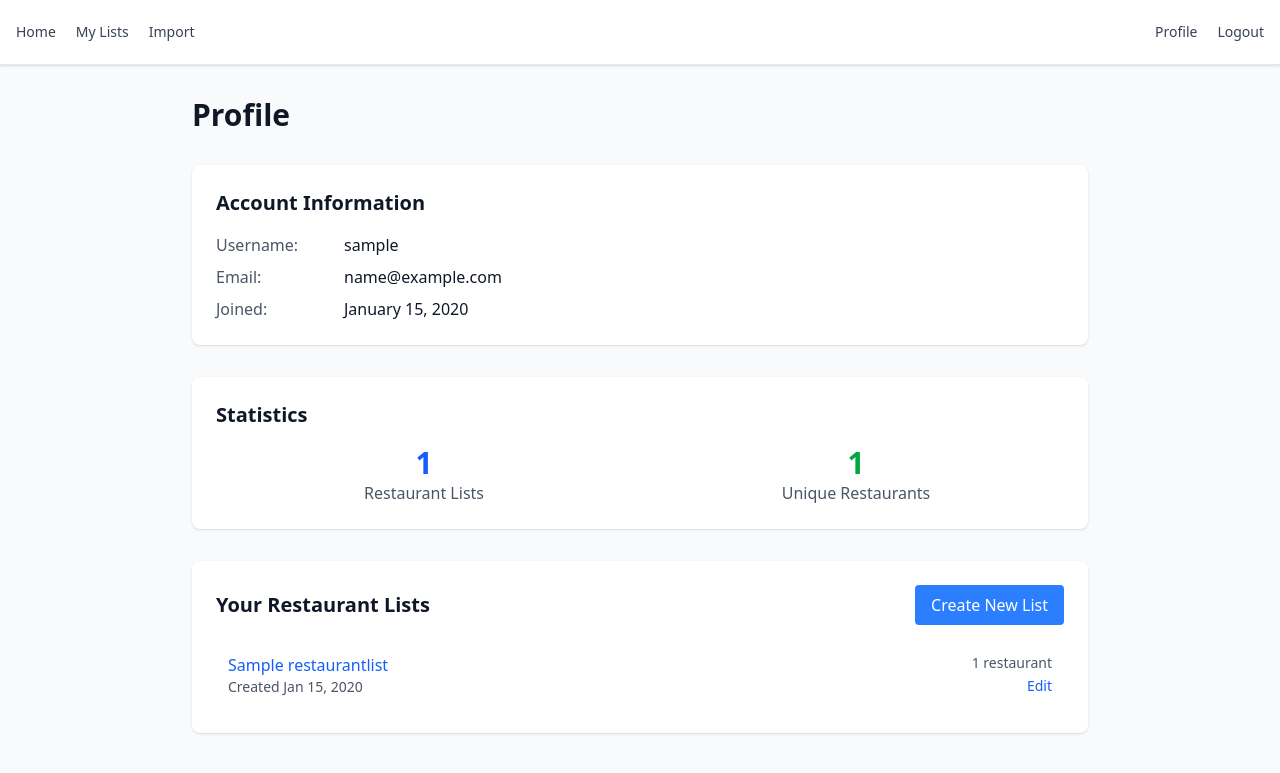
After one commit to leifmetcalf/munch-claude, a Django app: page /profile/ in a window 1280 px wide. The commit adds this page. Shown: the top 773 px of the page. Run offline with Django 5.2, Linux system fonts and the light colour scheme; a user stored in the database is signed in; tables that the repository leaves empty hold one stand-in row (values such as "Sample post"); style sheets or scripts are compiled from the project's sources.

Commit message:
Add user profile view
- Create profile view showing user info, statistics, and restaurant lists
- Add profile template with account details and list management
- Add profile URL pattern and navigation link for authenticated users

🤖 Generated with [Claude Code](https://claude.ai/code)

Co-Authored-By: Claude <noreply@anthropic.com>

```diff
--- a/lists/templates/base.html
+++ b/lists/templates/base.html
@@ -23,6 +23,7 @@
 
                 <div class="flex items-center space-x-1">
                     {% if user.is_authenticated %}
+                        <a href="{% url 'profile' %}" class="text-gray-700 hover:text-gray-900 px-2 py-2 rounded-md text-sm font-medium">Profile</a>
                         <form method="post" action="{% url 'logout' %}" class="inline">
                             {% csrf_token %}
                             <button type="submit" class="text-gray-700 hover:text-gray-900 px-2 py-2 rounded-md text-sm font-medium">Logout</button>
--- /dev/null
+++ b/lists/templates/lists/profile.html
@@ -0,0 +1,75 @@
+{% extends 'base.html' %}
+
+{% block content %}
+<div class="max-w-4xl mx-auto">
+    <h1 class="text-3xl font-bold text-gray-900 mb-8">Profile</h1>
+
+    <div class="bg-white rounded-lg shadow p-6 mb-8">
+        <h2 class="text-xl font-semibold mb-4">Account Information</h2>
+        <dl class="space-y-2">
+            <div class="flex">
+                <dt class="font-medium text-gray-600 w-32">Username:</dt>
+                <dd class="text-gray-900">{{ user.username }}</dd>
+            </div>
+            <div class="flex">
+                <dt class="font-medium text-gray-600 w-32">Email:</dt>
+                <dd class="text-gray-900">{{ user.email|default:"Not set" }}</dd>
+            </div>
+            <div class="flex">
+                <dt class="font-medium text-gray-600 w-32">Joined:</dt>
+                <dd class="text-gray-900">{{ user.date_joined|date:"F d, Y" }}</dd>
+            </div>
+        </dl>
+    </div>
+
+    <div class="bg-white rounded-lg shadow p-6 mb-8">
+        <h2 class="text-xl font-semibold mb-4">Statistics</h2>
+        <div class="grid grid-cols-2 gap-4">
+            <div class="text-center">
+                <div class="text-3xl font-bold text-blue-600">{{ total_lists }}</div>
+                <div class="text-gray-600">Restaurant Lists</div>
+            </div>
+            <div class="text-center">
+                <div class="text-3xl font-bold text-green-600">{{ total_restaurants }}</div>
+                <div class="text-gray-600">Unique Restaurants</div>
+            </div>
+        </div>
+    </div>
+
+    <div class="bg-white rounded-lg shadow p-6">
+        <div class="flex justify-between items-center mb-4">
+            <h2 class="text-xl font-semibold">Your Restaurant Lists</h2>
+            <a href="{% url 'restaurantlist_create' %}" class="bg-blue-500 hover:bg-blue-600 text-white px-4 py-2 rounded transition-colors">
+                Create New List
+            </a>
+        </div>
+
+        {% if user_lists %}
+            <ul class="space-y-3">
+                {% for list in user_lists %}
+                    <li class="flex justify-between items-center p-3 hover:bg-gray-50 rounded-lg">
+                        <div>
+                            <a href="{% url 'restaurantlist_detail' list.id %}" class="text-blue-600 hover:text-blue-800 font-medium">
+                                {{ list.name }}
+                            </a>
+                            <div class="text-sm text-gray-600">
+                                Created {{ list.inserted_at|date:"M d, Y" }}
+                            </div>
+                        </div>
+                        <div class="text-right">
+                            <div class="text-sm text-gray-600">
+                                {{ list.restaurantlistitem_set.count }} restaurant{{ list.restaurantlistitem_set.count|pluralize }}
+                            </div>
+                            <a href="{% url 'restaurantlist_edit' list.id %}" class="text-sm text-blue-600 hover:text-blue-800">
+                                Edit
+                            </a>
+                        </div>
+                    </li>
+                {% endfor %}
+            </ul>
+        {% else %}
+            <p class="text-gray-600">You haven't created any restaurant lists yet.</p>
+        {% endif %}
+    </div>
+</div>
+{% endblock %}
--- a/lists/urls.py
+++ b/lists/urls.py
@@ -17,4 +17,5 @@ urlpatterns = [
     path('restaurant/<int:restaurant_id>/', views.restaurant_detail, name='restaurant_detail'),
     path('restaurant/<int:restaurant_id>/add-to-list/', views.restaurant_add_to_list, name='restaurant_add_to_list'),
     path('restaurant/<int:restaurant_id>/add-image/', views.restaurant_image_add, name='restaurant_image_add'),
+    path('profile/', views.profile, name='profile'),
 ]
--- a/lists/views.py
+++ b/lists/views.py
@@ -379,3 +379,24 @@ def restaurant_add_to_list(request, restaurant_id):
         'restaurant': restaurant,
         'user_lists': user_lists
     })
+
+
+@login_required
+def profile(request):
+    user = request.user
+
+    # Get user's restaurant lists
+    user_lists = RestaurantList.objects.filter(owner=user).order_by('-inserted_at')
+
+    # Get statistics
+    total_lists = user_lists.count()
+    total_restaurants = RestaurantListItem.objects.filter(
+        restaurant_list__owner=user
+    ).values('restaurant').distinct().count()
+
+    return render(request, 'lists/profile.html', {
+        'user': user,
+        'user_lists': user_lists,
+        'total_lists': total_lists,
+        'total_restaurants': total_restaurants
+    })
```
